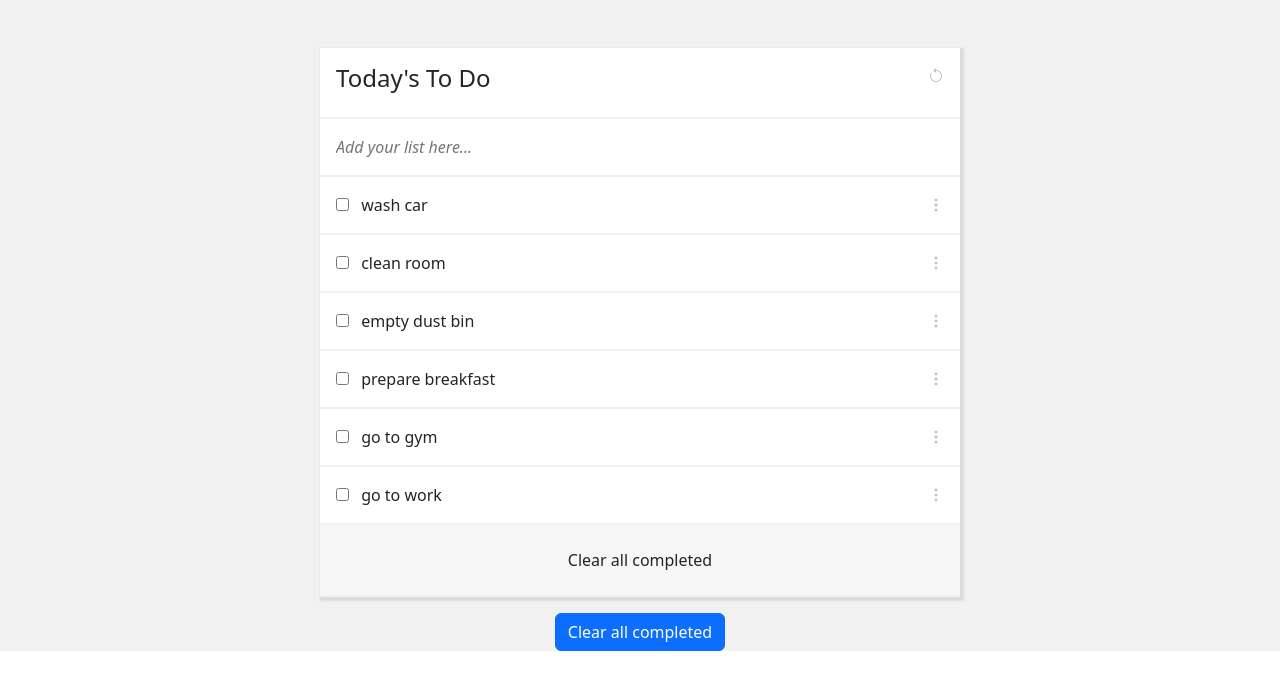
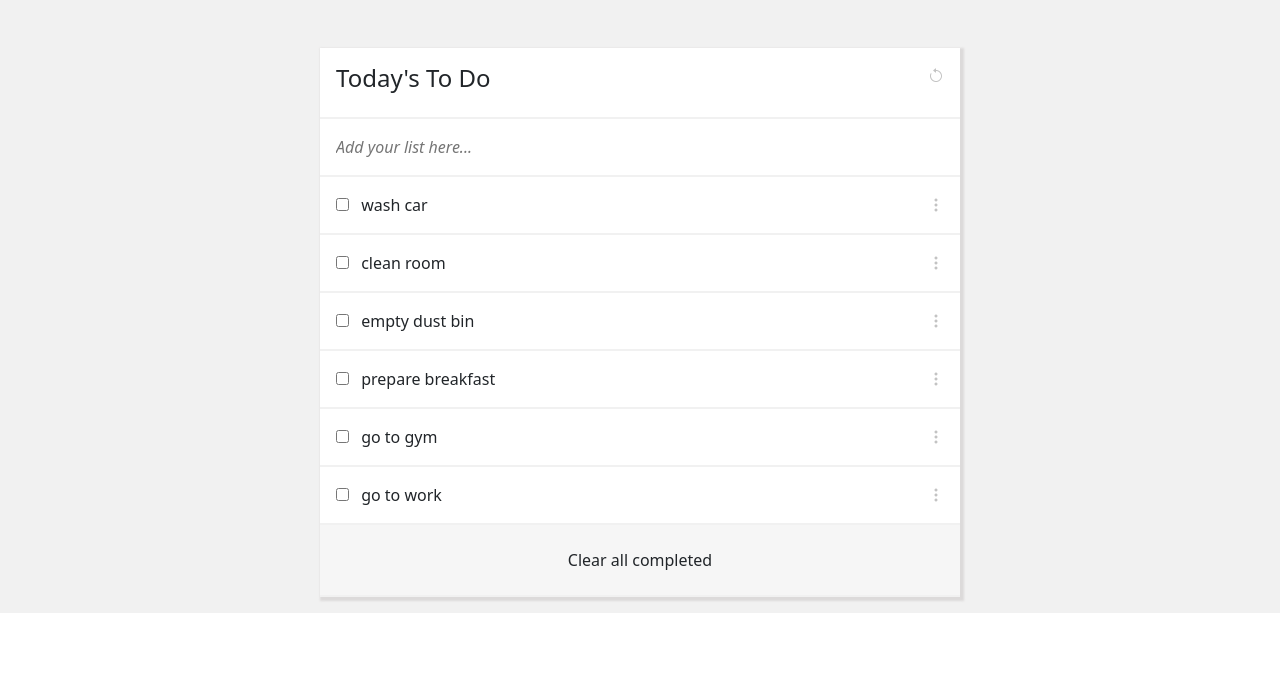
Before and after one commit to j-tee/to-do-list, a website built with webpack: page dist/index.html in a window 1280 px wide. Built offline with nearby package versions, Linux system fonts and the light colour scheme.

Commit message:
Setup todo list structure

```diff
--- a/dist/index.html
+++ b/dist/index.html
@@ -9,7 +9,7 @@
   <body>
     <div class="todo-list">
       <ul id="tasks"></ul>
-      <div><button class="btn btn-primary" id="btn-clear">Clear all completed</button></div>
+      <!-- <div><button id="btn-clear">Clear all completed</button></div> -->
     </div>
   </body>
 </html>
```
Also changed, not shown: dist/c8f5aee4e5a2e57edd5c.woff2 (deleted), dist/e559bf06bc84fd9525e6.woff (renamed from dist/webfonts/bootstrap-icons.woff), dist/ea98e12d2d58747f9fc5.woff2 (renamed from dist/webfonts/bootstrap-icons.woff2), dist/f10df7736e3667404d26.woff (deleted), 1 other file.
